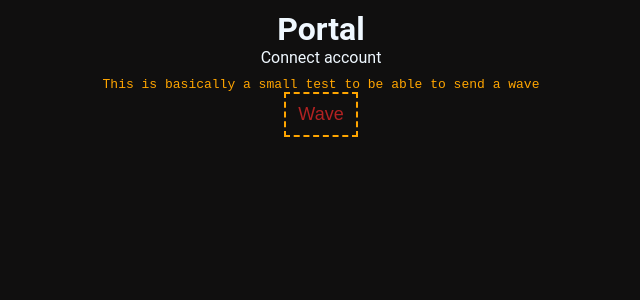
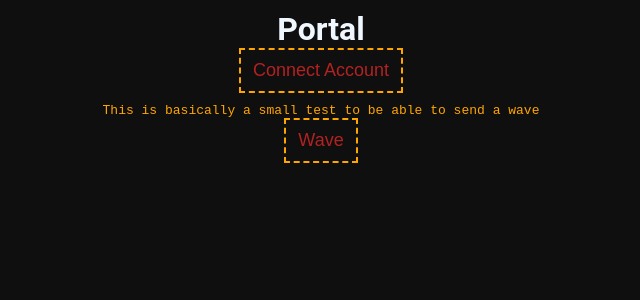
Before and after one commit to CoolistKovbel/portal-testing, a React (Create React App) app: page / in a window 1280 px wide. Shown: the top 300 px of the page, without its empty margins (319-959 px from the left). Built offline with nearby package versions, Linux system fonts and the light colour scheme; the HTML template or start-up script is replaced by a standard one.

Commit message:
created and setup a way for user to connect account if not connected already

```diff
--- a/src/App.js
+++ b/src/App.js
@@ -28,6 +28,26 @@ export default function App() {
     }
   };
 
+  const connectWallet = async () => {
+    try {
+      const { ethereum } = window;
+
+      if (!ethereum) {
+        alert("Download metamask HOE");
+        return;
+      }
+
+      const accounts = await ethereum.request({
+        method: "eth_requestAccounts",
+      });
+
+      console.log("Connected: ", accounts[0]);
+      setCurrentAccount(accounts[0]);
+    } catch (error) {
+      console.log(error);
+    }
+  };
+
   const wave = () => {};
 
   useEffect(() => {
@@ -41,7 +61,9 @@ export default function App() {
         {currentAccount ? (
           <p>User Account: {currentAccount}</p>
         ) : (
-          <p>Connect account</p>
+          <button onClick={connectWallet} className="test-button">
+            Connect Account
+          </button>
         )}
       </header>
       <div className="test">
```
